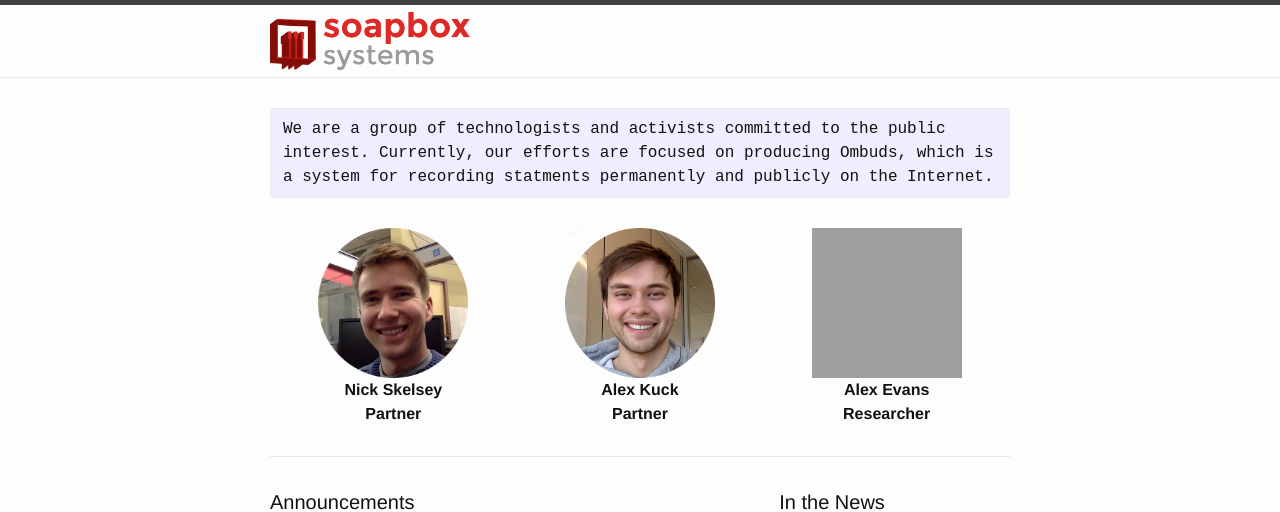
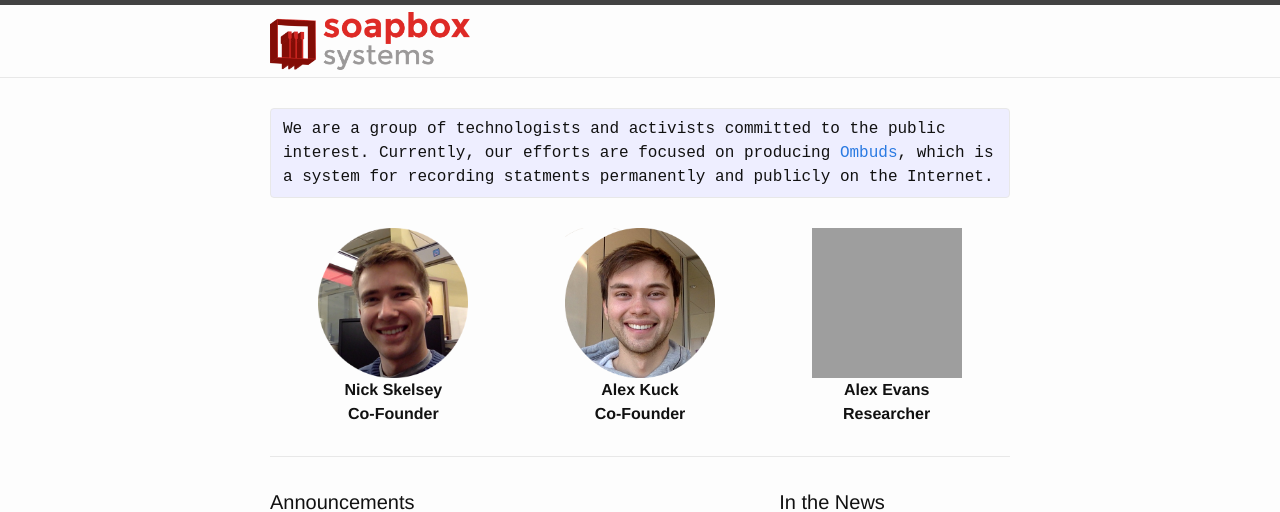
Before and after one commit to soapboxsys/soapbox-site, a Jekyll site: the page built from index.html, in a window 1280 px wide. Shown: the top 512 px of the page. Built offline with Jekyll 4.4.1, drawn with Linux system fonts in a browser that asks for light colours; grey boxes are pictures that could not be loaded.

Commit message:
labels are important

```diff
--- a/index.html
+++ b/index.html
@@ -4,7 +4,7 @@ layout: default
 
 <div class="home">
 <p class="why">We are a group of technologists and activists committed to the public interest.
-Currently, our efforts are focused on producing Ombuds, which is a system for
+Currently, our efforts are focused on producing <a href="https://getombuds.org">Ombuds</a>, which is a system for
 recording statments permanently and publicly on the Internet.
 </p>
 
@@ -13,14 +13,14 @@ recording statments permanently and publicly on the Internet.
         <img class="default" src="/res/faces/nick.png" /></a>
         <img class="hidden" src="/res/blah.png" />
         <p class="name">Nick Skelsey</p>
-        <p class="title">Partner</p>
+        <p class="title">Co-Founder</p>
         <a href="http://nskelsey.com"><span> </span></a>
     </div>
     <div class="person">
         <img class="default" src="/res/faces/mrcook.png" />
         <img class="hidden" src="" />
         <p class="name">Alex Kuck</p>
-        <p class="title">Partner</p>
+        <p class="title">Co-Founder</p>
         <a href="https://kuck.io"><span> </span></a>
     </div>
     <div class="person">
```
